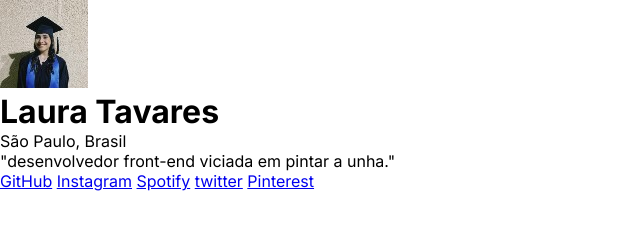
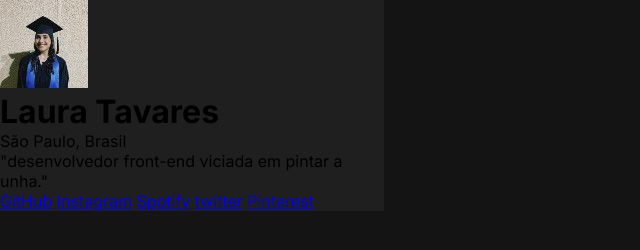
Before and after one commit to LauraTavaresdeAlmeida-11TIA/meus-links, a plain HTML site: page index.html in a window 1280 px wide. Shown: the whole page, without its empty margins (0-640 px from the left). Drawn offline with Linux system fonts and the light colour scheme.

Commit message:
continuação do desenvolvimento do CSS e alteração de um paragrafo do HTML para strong

```diff
--- a/style.css
+++ b/style.css
@@ -4,3 +4,15 @@
    box-sizing: border-box;
    font-family: "Inter", sans-serif;
 }
+
+body {
+background-color: #141414;
+height: 100vh
+display: flex;
+}
+
+div {
+    background-color: #1F1F1F;
+    width: 384px;
+
+}
```
